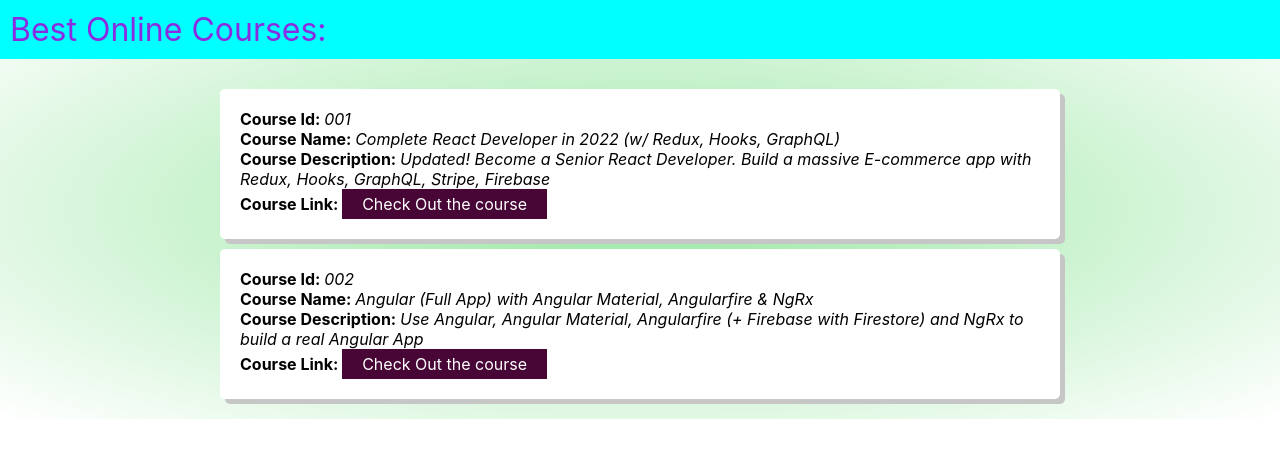
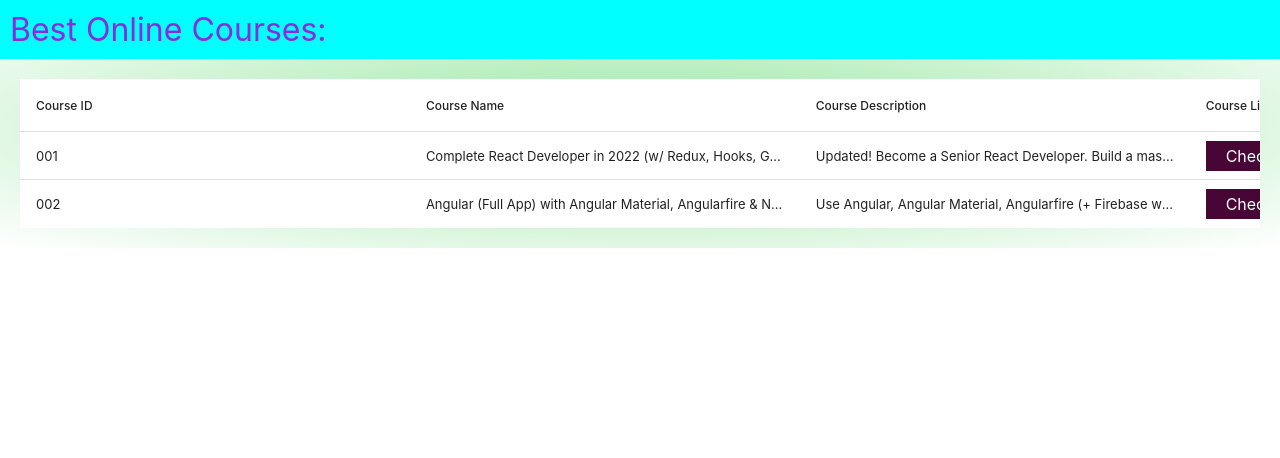
Before and after one commit to Kuldeep-Kumar-Sharma/hacktoberfest-learning-challenge, a React (Create React App) app: page / in a window 1280 px wide. Shown: the top 458 px of the page. Built offline with nearby package versions, Linux system fonts and the light colour scheme.

Commit message:
added datatable

```diff
--- a/package.json
+++ b/package.json
@@ -7,8 +7,10 @@
     "@testing-library/react": "^13.4.0",
     "@testing-library/user-event": "^13.5.0",
     "react": "^18.2.0",
+    "react-data-table-component": "^7.5.3",
     "react-dom": "^18.2.0",
     "react-scripts": "5.0.1",
+    "styled-components": "^5.3.6",
     "web-vitals": "^2.1.4"
   },
   "scripts": {
--- a/src/App.js
+++ b/src/App.js
@@ -1,8 +1,30 @@
 import { useEffect, useState } from "react";
 import "./App.css";
 
+import DataTable from "react-data-table-component";
+
 function App() {
-  const [data, setData] = useState();
+  const [data, setData] = useState([]);
+  const columns = [
+    {
+      name: "Course ID",
+      selector: (row) => row.courseId,
+    },
+    {
+      name: "Course Name",
+      selector: (row) => row.courseName,
+    },
+    {
+      name: "Course Description",
+      selector: (row) => row.courseDescription,
+    },
+    {
+      name: "Course Link",
+      selector: (row) => <a class="button" href={row.courseLink}> Check Out the course</a>,
+    },
+  ];
+
+
   useEffect(() => {
     fetch("./data.json").then((response) => {
       response.json().then((data) => {
@@ -17,27 +39,12 @@ function App() {
       <header className="header">Best Online Courses: </header>
       <div className="main">
         {data &&
-          data.map((course) => (
-            <div class="col card">
-              <div class="row">
-                <b>Course Id: </b>
-                <i> {course.courseId}</i>
-              </div>
-              <div class="row">
-                <b>Course Name: </b>
-                <i> {course.courseName}</i>
-              </div>
-              <div class="row">
-                <b>Course Description: </b>
-                <i> {course.courseDescription}</i>
-              </div>
-              <div class="row">
-                <b>Course Link: </b>
-                <a class="button" href={course.courseLink}> Check Out the course</a>
-              </div>
-            </div>
-          ))}
-      </div>
+          <DataTable
+            columns={columns}
+            data={data}
+          />
+        }
+               </div>
     </div>
   );
 }
```
Also changed, not shown: 1 other file (tests, documents, lock files or other folders).
